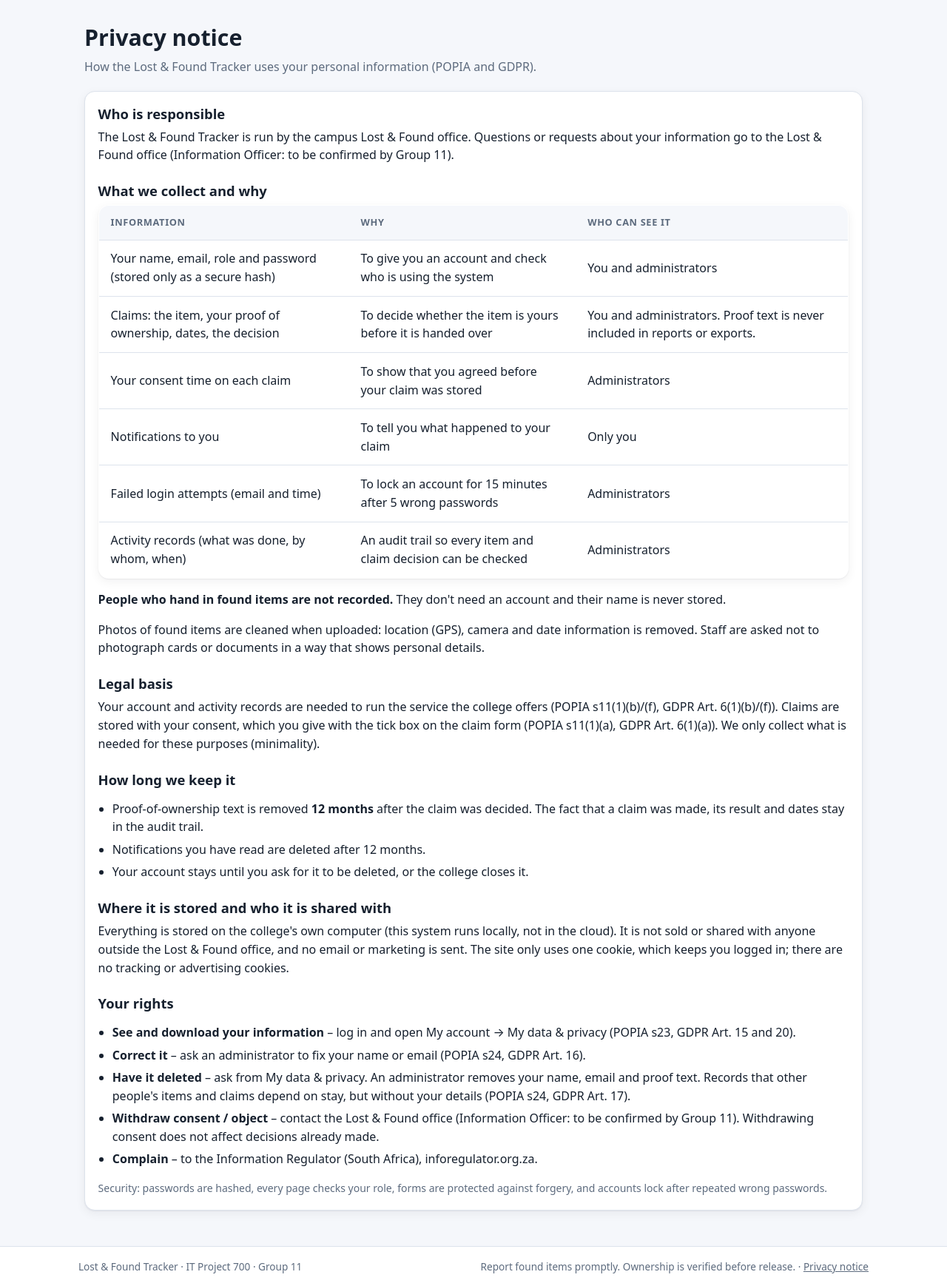
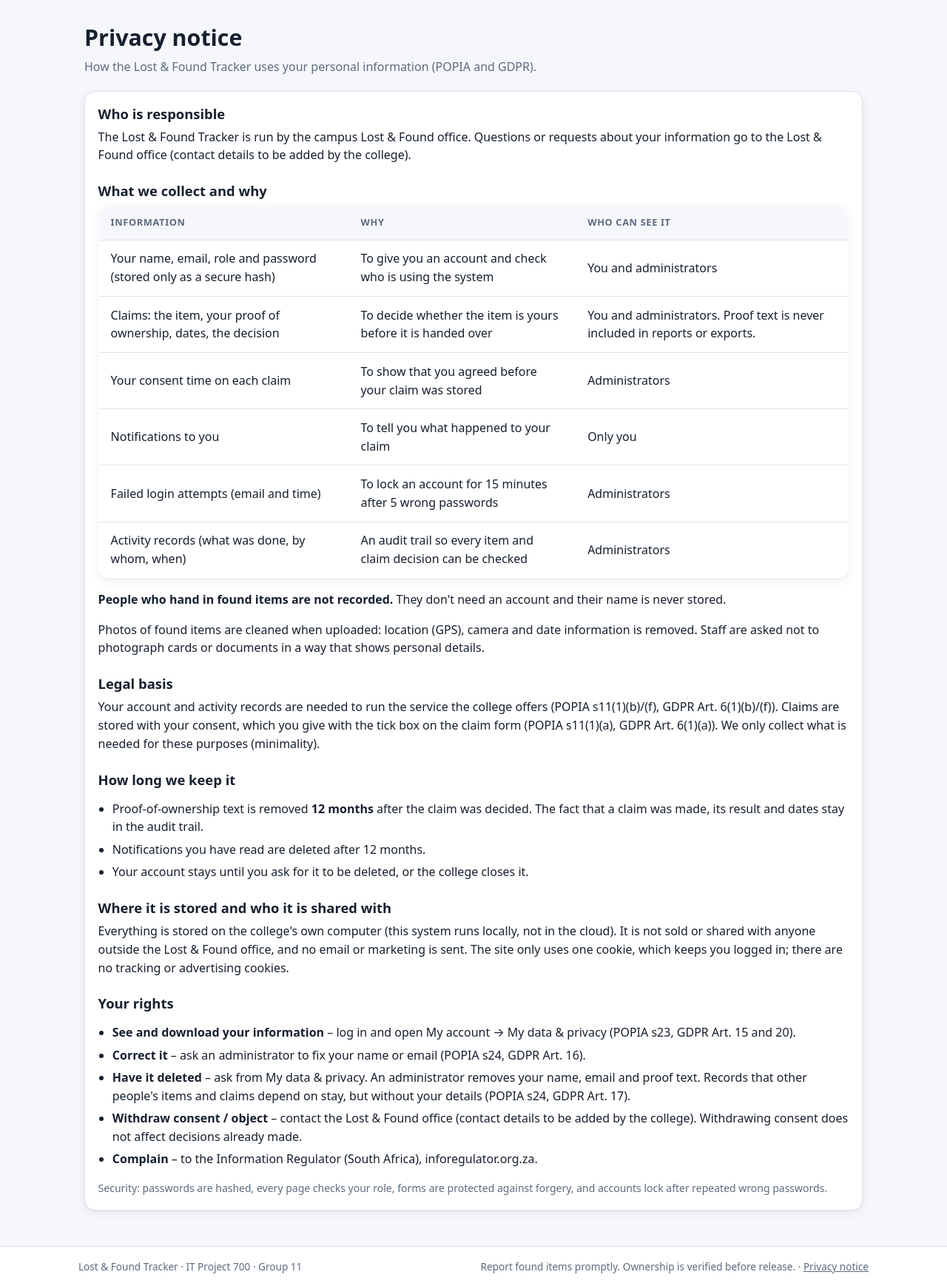
Before and after one commit to ShikharSingh18/lost-found-tracker-system, a PHP site: page /LostFoundTracker/privacy.php in a window 1280 px wide; the page is wider, and only the part inside the window is pictured. Shown: the part 72-1810 px from the top of that part at 74% size. Run offline with PHP 8.4, Linux system fonts and the light colour scheme.

Commit message:
Privacy files: neutral white-label wording for the adopting college

```diff
--- a/includes/privacy.php
+++ b/includes/privacy.php
@@ -1,14 +1,16 @@
 <?php
 /*
- * Module 10: privacy settings and helpers (POPIA + GDPR, group note 8; Phase 3 NFR3).
+ * Module 10: privacy settings and helpers (POPIA + GDPR).
  *
- * >>> THE GROUP MUST CONFIRM THESE TWO SETTINGS BEFORE THE DEMO <<<
+ * >>> THE COLLEGE RUNNING THIS SYSTEM MUST SET THESE TWO VALUES BEFORE GOING LIVE <<<
  *   RETENTION_MONTHS  how long proof-of-ownership text and read notifications are kept
- *                     after a claim is decided (placeholder: 12 months).
- *   PRIVACY_CONTACT   who people contact about their personal information.
+ *                     after a claim is decided (default 12 months is a placeholder;
+ *                     use the period your own policy requires).
+ *   PRIVACY_CONTACT   who people contact about their personal information (for example
+ *                     your Information Officer). Shown in the public privacy notice.
  */
 const RETENTION_MONTHS = 12;
-const PRIVACY_CONTACT  = 'the Lost & Found office (Information Officer: to be confirmed by Group 11)';
+const PRIVACY_CONTACT  = 'the Lost & Found office (contact details to be added by the college)';
 
 const ANONYMISED_DOMAIN = 'deleted.invalid';   // ".invalid" can never be a real email domain
 const PROOF_REMOVED_TEXT = '[Proof text removed for privacy]';
--- a/privacy.php
+++ b/privacy.php
@@ -2,7 +2,9 @@
 /*
  * Module 10: Privacy notice (POPIA s18 notification / GDPR Art. 13). Public: no login needed,
  * linked from the footer of every page, the Register page and the claim consent box.
- * Wording is plain-language; the group should check it against the college's own policy.
+ * Wording is plain-language and is a starting template, not legal advice. The college running
+ * this system must check it against its own privacy policy and the laws that apply to it
+ * (including the regulator named under "Your rights") before going live.
  */
 require_once __DIR__ . '/includes/bootstrap.php';
 require_once __DIR__ . '/includes/privacy.php';
```
